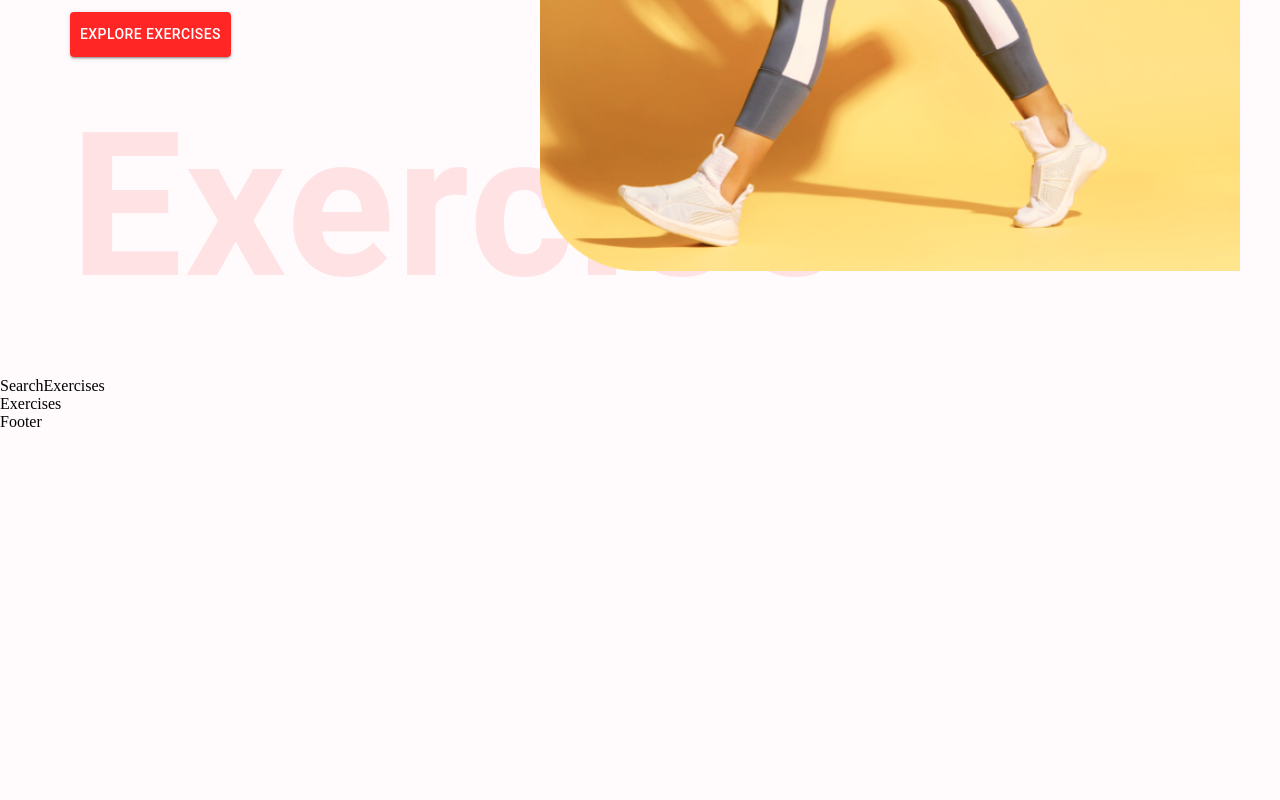
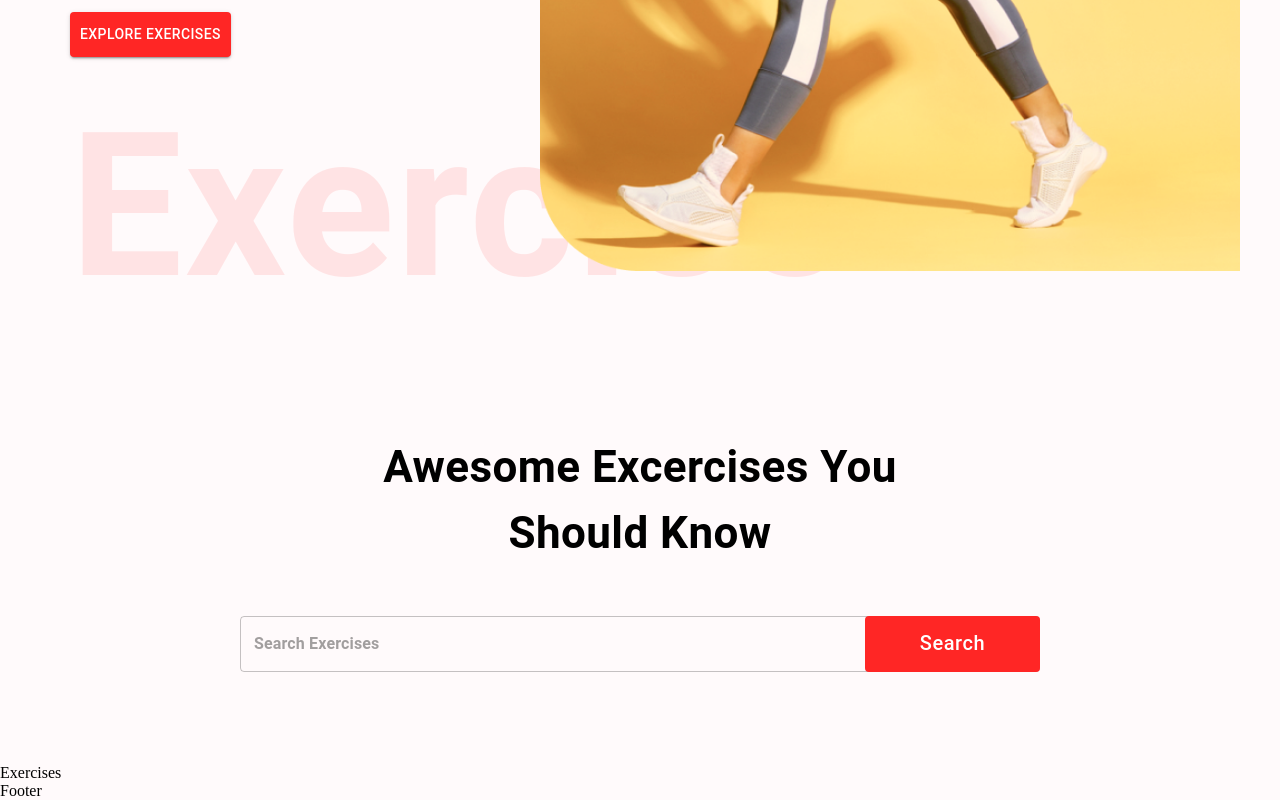
Before and after one commit to alexangria1992/React-Gym-App, a React (Create React App) app: page / in a window 1280 px wide. Shown: the part 595-1395 px from the top of the page. Before the commit the page ends 1026 px from the top, so only its background shows below. Built offline with nearby package versions, Linux system fonts and the light colour scheme.

Commit message:
Search Exercises

```diff
--- a/src/components/SearchExercises.js
+++ b/src/components/SearchExercises.js
@@ -1,7 +1,56 @@
-import React from "react";
+import React, { useEffect, useState } from "react";
+import { Box, Button, Stack, TextField, Typography } from "@mui/material";
+const SearchExercises = () => {
+  const [search, setSearch] = useState();
 
-const SearchExercises = () => {
-  return <div>SearchExercises</div>;
+  const handleSearch = async () => {
+    if (search) {
+      // const exerciseData =  await fetchData();
+    }
+  };
+  return (
+    <Stack alignItems="center" mt="37px" justifyContent="center" p="20px">
+      <Typography
+        fontWeight={700}
+        sx={{ fontSize: { lg: "44px", xs: "30px" } }}
+        mb="50px"
+        textAlign="center"
+      >
+        Awesome Excercises You <br /> Should Know
+      </Typography>
+      <Box position="relative" mb="72px">
+        <TextField
+          sx={{
+            input: { fontWeight: "700", border: "none", borderRadius: "4px" },
+            width: { lg: "800px", xs: "350px" },
+            backgrounColor: "#fff",
+            borderRadius: "40px",
+          }}
+          height="76px"
+          value={search}
+          onChange={(e) => setSearch(e.target.value.toLowerCase())}
+          placeholder="Search Exercises"
+          type="text"
+        />
+        <Button
+          className="search-btn"
+          sx={{
+            bgcolor: "#FF2625",
+            color: "#fff",
+            textTransform: "none",
+            width: { lg: "175px", xs: "80px" },
+            fontSize: { lg: "20px", xs: "14px" },
+            height: "56px",
+            position: "absolute",
+            right: "0",
+          }}
+          onClick={handleSearch}
+        >
+          Search
+        </Button>
+      </Box>
+    </Stack>
+  );
 };
 
 export default SearchExercises;
```
